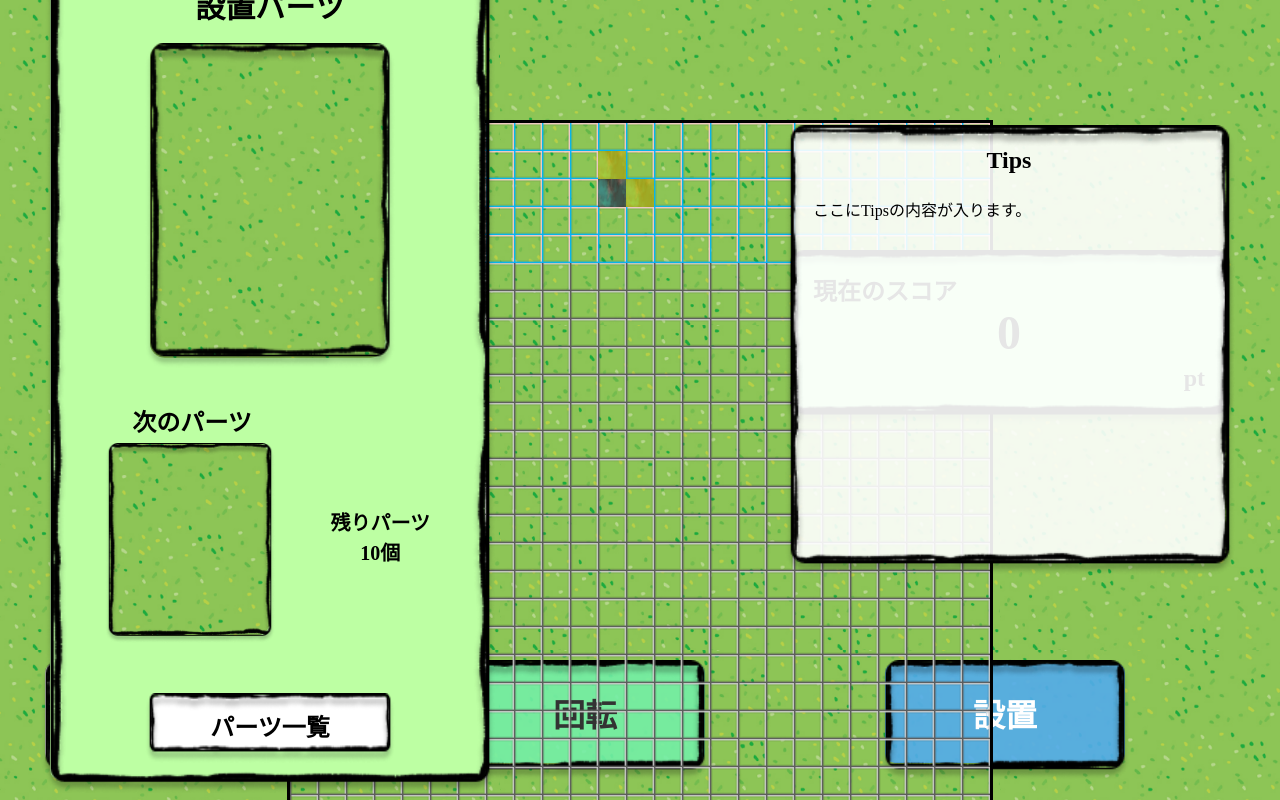
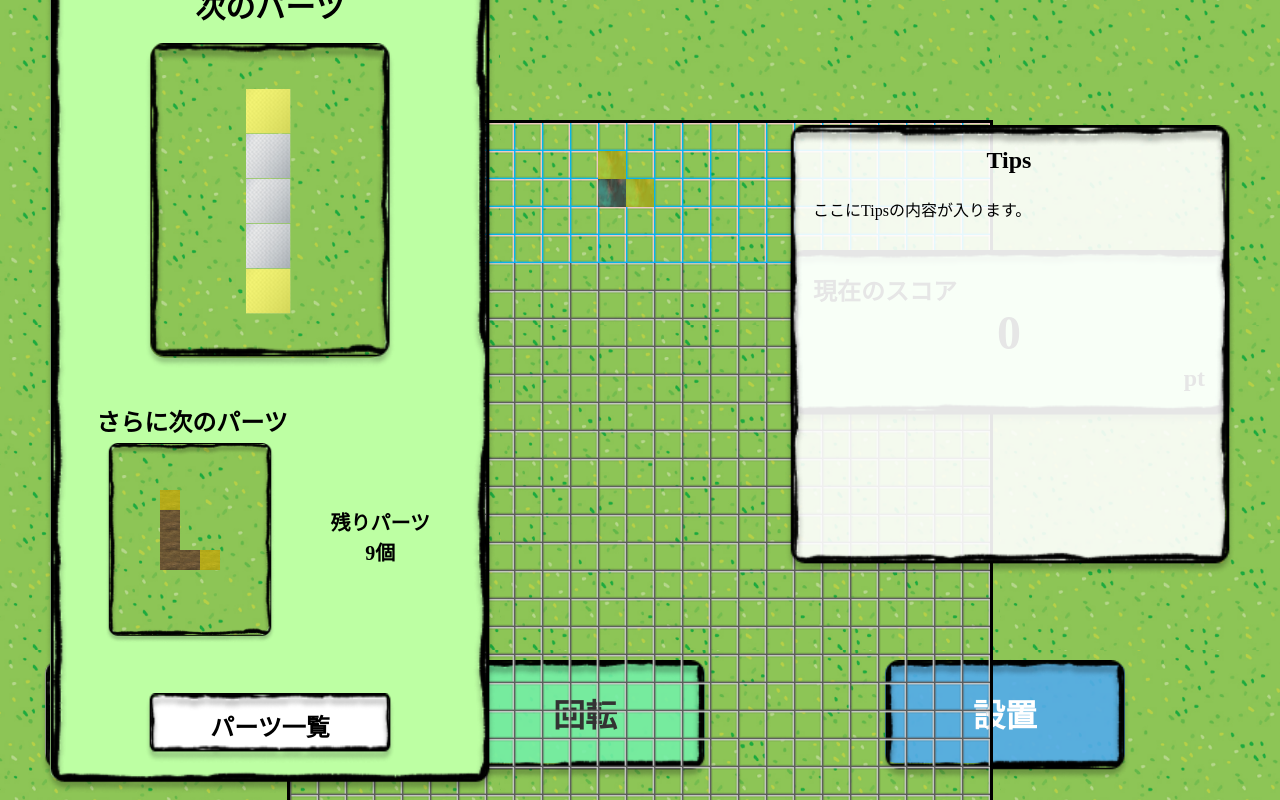
Before and after one commit to kc3hack/2025_1, a Next.js app in the folder frontend/: page /edit in a window 1280 px wide. Shown: the top 800 px of the page. Built offline with nearby package versions, Linux system fonts and the light colour scheme.

Commit message:
パーツ一覧の実装、スコア加算の実装、次のパーツの実装

```diff
--- a/frontend/src/app/components/edit/EditPartsMenu.module.css
+++ b/frontend/src/app/components/edit/EditPartsMenu.module.css
@@ -163,3 +163,128 @@
     color: #000;
     z-index: 4;
 }
+
+.menuContainer {
+    position: fixed;
+    right: 45px;
+    top: 20px;
+    width: 450px;
+    height: 200px;
+    z-index: 10;
+}
+
+.menuInner {
+    position: absolute;
+    top: 2px;
+    left: 8px;
+    width: calc(100% - 18px);
+    height: calc(100% - 15px);
+    background-color: rgba(255, 255, 255, 0.9);
+    border-radius: 10px;
+    z-index: 1;
+    display: flex;
+    flex-direction: column;
+    gap: 10px;
+    padding: 10px;
+}
+
+.menuContainer::before {
+    content: '';
+    position: absolute;
+    top: 0;
+    left: 0;
+    width: 100%;
+    height: 100%;
+    background-image: url('/frame/menu.png');
+    background-size: 100% 100%;
+    background-position: center;
+    background-repeat: no-repeat;
+    z-index: 2;
+    pointer-events: none;
+}
+
+.nextPartContainer {
+    flex: 1;
+    display: flex;
+    flex-direction: column;
+    align-items: center;
+}
+
+.nextPartTitle {
+    font-size: 18px;
+    font-weight: bold;
+    margin-bottom: 5px;
+    color: #333;
+}
+
+.previewPart {
+    transform: scale(0.8);
+    transform-origin: center;
+    position: absolute;
+    top: 50%;
+    left: 50%;
+    transform: translate(-50%, -50%) scale(0.5);
+}
+
+.previewRow {
+    display: flex;
+}
+
+.previewCell {
+    width: 45px;
+    height: 45px;
+    display: flex;
+    justify-content: center;
+    align-items: center;
+}
+
+.previewImage {
+    width: 100%;
+    height: 100%;
+    object-fit: contain;
+}
+
+/* 次のパーツ用のスタイル */
+.previewPartNext {
+    transform-origin: center;
+    position: absolute;
+    top: 50%;
+    left: 50%;
+    transform: translate(-50%, -50%) scale(1);
+}
+
+.previewCellNext {
+    width: 45px;
+    height: 45px;
+    display: flex;
+    justify-content: center;
+    align-items: center;
+}
+
+/* さらに次のパーツ用のスタイル */
+.previewPartFurther {
+    transform-origin: center;
+    position: absolute;
+    top: 50%;
+    left: 50%;
+    transform: translate(-50%, -50%) scale(0.5);
+}
+
+.previewCellFurther {
+    width: 40px;
+    height: 40px;
+    display: flex;
+    justify-content: center;
+    align-items: center;
+}
+
+/* 共通のスタイル */
+.previewRow {
+    display: flex;
+}
+
+.previewImage {
+    width: 100%;
+    height: 100%;
+    object-fit: contain;
+}
--- a/frontend/src/app/components/edit/EditPartsMenu.tsx
+++ b/frontend/src/app/components/edit/EditPartsMenu.tsx
@@ -1,39 +1,73 @@
 'use client'
 
+import { useState } from 'react'
 import styles from './EditPartsMenu.module.css'
+import { usePartsStore } from '@/app/store/partsStore'
+import { GamePart, getPartImagePaths } from '@/app/types/Part'
+import PartsList from './PartsList'
 
-interface EditPartsMenuProps {
-    onPartsListClick: () => void;
+export default function EditPartsMenu() {
+    const { availableParts } = usePartsStore()
+    const [showPartsList, setShowPartsList] = useState(false)
+
+    // 残りパーツ数を計算（0未満にならないように）
+    const remainingParts = Math.max(0, availableParts.length - 1)
+
+    const handlePartsListClick = () => {
+        setShowPartsList(true)
     }
 
-export default function EditPartsMenu({ onPartsListClick }: EditPartsMenuProps) {
-    const handleNextPartsClick = () => {
-        console.log('次のパーツがクリックされました');
-    };
+    const handleClosePartsList = () => {
+        setShowPartsList(false)
+    }
 
-    const handlePartsListClick = () => {
-        onPartsListClick();
+    const renderPart = (part: GamePart | null, isNext: boolean) => {
+        if (!part) return null;
+
+        return (
+            <div className={isNext ? styles.previewPartNext : styles.previewPartFurther}>
+                {part.grid.map((row, i) => (
+                    <div key={i} className={styles.previewRow}>
+                        {row.map((cell, j) => (
+                            <div key={j} className={isNext ? styles.previewCellNext : styles.previewCellFurther}>
+                                {cell !== 0 && (
+                                    <img
+                                        src={cell === 1 ? part.imageUrl : getPartImagePaths(part.rarity).dock}
+                                        alt="part"
+                                        className={styles.previewImage}
+                                        draggable={false}
+                                    />
+                                )}
+                            </div>
+                        ))}
+                    </div>
+                ))}
+            </div>
+        );
     };
 
     return (
+        <>
             <div className={styles.editMenuContainer}>
                 <div className={styles.editMenuInner}></div>
                 <div className={styles.editMenuFrame}></div>
 
-            <div className={styles.partsTitle}>設置パーツ</div>
-            <div className={styles.nextPartsInner}></div>
-            <button
-                className={styles.nextPartsContainer}
-                onClick={handleNextPartsClick}
-            ></button>
-            <div className={styles.nextPartsTitle}>次のパーツ</div>
-            <div className={styles.nextPartsInner2}></div>
-            <div
-                className={styles.nextPartsContainer2}
-            ></div>
+                <div className={styles.partsTitle}>次のパーツ</div>
+                <div className={styles.nextPartsInner}>
+                    {renderPart(availableParts[1], true)}
+                </div>
+                <div className={styles.nextPartsContainer}></div>
+
+                <div className={styles.nextPartsTitle}>さらに次のパーツ</div>
+                <div className={styles.nextPartsInner2}>
+                    {renderPart(availableParts[2], false)}
+                </div>
+                <div className={styles.nextPartsContainer2}></div>
+
                 <div className={styles.remainingParts}>
-                残りパーツ<br/>10個
+                    残りパーツ<br/>{remainingParts}個
                 </div>
+
                 <div className={styles.nextButtonInner}></div>
                 <button
                     className={styles.nextButtonContainer}
@@ -41,5 +75,10 @@ export default function EditPartsMenu({ onPartsListClick }: EditPartsMenuProps)
                 ></button>
                 <div className={styles.buttonText}>パーツ一覧</div>
             </div>
+
+            {showPartsList && (
+                <PartsList onClose={handleClosePartsList} />
+            )}
+        </>
     )
 }
--- a/frontend/src/app/components/edit/PartsList.module.css
+++ b/frontend/src/app/components/edit/PartsList.module.css
@@ -73,3 +73,59 @@
     height: 100%;
     z-index: 2;
 }
+
+.partsGrid {
+    display: grid;
+    grid-template-columns: repeat(3, 1fr);
+    gap: 20px;
+    padding: 10px 30px;
+    margin-top: 60px;
+    max-width: 95%;
+    margin-left: auto;
+    margin-right: auto;
+    overflow-y: auto;
+    max-height: calc(100% - 150px);
+    padding-bottom: 40px;
+}
+
+.partItemContainer {
+    display: flex;
+    align-items: center;
+    width: 100%;
+}
+
+.partItem {
+    transform: scale(0.8);
+    background-color: rgba(245, 240, 230, 0.9);
+    border-radius: 8px;
+    border: 3px solid #000;
+    padding: 10px;
+    box-shadow: 0 2px 4px rgba(0, 0, 0, 0.1);
+}
+
+.partRow {
+    display: flex;
+}
+
+.partCell {
+    width: 35px;
+    height: 35px;
+    display: flex;
+    justify-content: center;
+    align-items: center;
+}
+
+.partImage {
+    width: 100%;
+    height: 100%;
+    object-fit: contain;
+}
+
+.arrow {
+    font-size: 24px;
+    color: #333;
+    position: absolute;
+    right: 40%;
+    top: 50%;
+    transform: translateY(-50%);
+}
--- a/frontend/src/app/components/edit/PartsList.tsx
+++ b/frontend/src/app/components/edit/PartsList.tsx
@@ -2,29 +2,31 @@
 
 import { useEffect, useRef } from 'react';
 import styles from './PartsList.module.css';
+import { usePartsStore } from '@/app/store/partsStore';
+import { getPartImagePaths } from '@/app/types/Part';
 
 interface PartsListProps {
     onClose: () => void;
 }
 
 export default function PartsList({ onClose }: PartsListProps) {
+    const { availableParts } = usePartsStore();
     const modalRef = useRef<HTMLDivElement>(null);
     const frameRef = useRef<HTMLDivElement>(null);
 
     useEffect(() => {
         const handleClickOutside = (event: MouseEvent) => {
-            if (frameRef.current && !frameRef.current.contains(event.target as Node)) {
+            if (frameRef.current &&
+                !frameRef.current.contains(event.target as Node) &&
+                event.target instanceof Node) {
                 onClose();
             }
         };
 
-        if (typeof window !== 'undefined') {
-            document.addEventListener('mousedown', handleClickOutside);
-
-            return () => {
-                document.removeEventListener('mousedown', handleClickOutside);
-            };
-        }
+        document.addEventListener('mousedown', handleClickOutside);
+        return () => {
+            document.removeEventListener('mousedown', handleClickOutside);
+        };
     }, [onClose]);
 
     return (
@@ -36,7 +38,30 @@ export default function PartsList({ onClose }: PartsListProps) {
                         ←
                     </button>
                     <div className={styles.content}>
-                        {/* ここにパーツリストのコンテンツを追加 */}
+                        <div className={styles.partsGrid}>
+                            {availableParts.map((part, index) => (
+                                <div key={part.id} className={styles.partItemContainer}>
+                                    <div className={styles.partItem}>
+                                        {part.grid.map((row, i) => (
+                                            <div key={i} className={styles.partRow}>
+                                                {row.map((cell, j) => (
+                                                    <div key={j} className={styles.partCell}>
+                                                        {cell !== 0 && (
+                                                            <img
+                                                                src={cell === 1 ? part.imageUrl : getPartImagePaths(part.rarity).dock}
+                                                                alt="part"
+                                                                className={styles.partImage}
+                                                                draggable={false}
+                                                            />
+                                                        )}
+                                                    </div>
+                                                ))}
+                                            </div>
+                                        ))}
+                                    </div>
+                                </div>
+                            ))}
+                        </div>
                     </div>
                 </div>
             </div>
--- a/frontend/src/app/components/edit/ScorePanel.tsx
+++ b/frontend/src/app/components/edit/ScorePanel.tsx
@@ -1,11 +1,16 @@
+'use client'
+
 import styles from './ScorePanel.module.css'
+import { usePartsStore } from '@/app/store/partsStore'
 
 export default function ScorePanel() {
+    const { score } = usePartsStore()
+
     return (
         <div className={styles.scorePanelContainer}>
             <div className={styles.scorePanelInner}>
                 <div className={styles.scoreTitle}>現在のスコア</div>
-                <div className={styles.scoreValue}>0</div>
+                <div className={styles.scoreValue}>{score}</div>
                 <div className={styles.scoreUnit}>pt</div>
             </div>
         </div>
```
Lines whose indentation alone changed are shown as unchanged.
